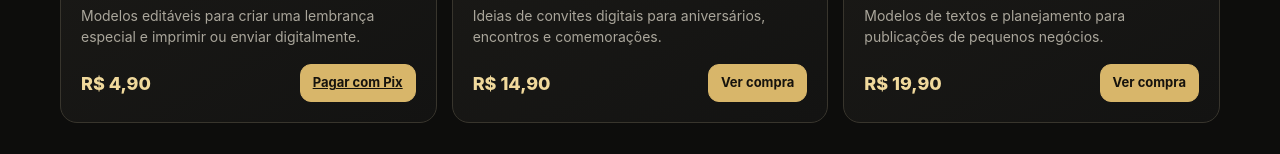
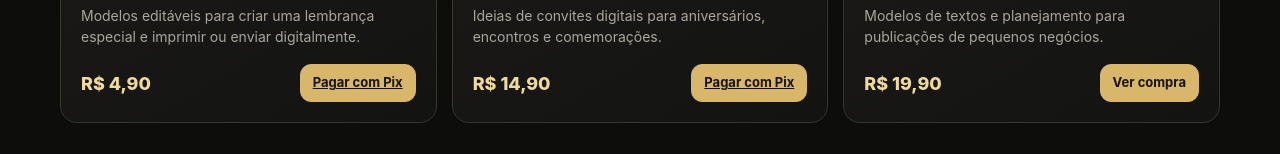
Before and after one commit to josianenaiara72-collab/luna-estudio, a plain HTML site: page index.html in a window 1280 px wide. Shown: the part 1574-1728 px from the top of the page. Drawn offline with Linux system fonts and the light colour scheme.

Commit message:
Update index.html

```diff
--- a/index.html
+++ b/index.html
@@ -86,7 +86,7 @@ footer{border-top:1px solid var(--line);padding:28px 0 40px;color:var(--muted);f
     <div class="section-head"><div><div class="eyebrow">Loja digital</div><h2>Produtos para explorar</h2></div><p>Produtos demonstrativos para a futura loja. Os botões de compra abaixo são simulações, não processam pagamentos.</p></div>
     <div class="grid">
       <article class="card"><div class="iconbox">♡</div><span class="pill">PRESENTES</span><h3>Kit Cartas de Amor</h3><p>Modelos editáveis para criar uma lembrança especial e imprimir ou enviar digitalmente.</p><div class="foot"><span class="price">R$ 4,90</span><a class="btn small" href="https://mpago.la/2BNSW2e" target="_blank" rel="noopener">Pagar com Pix</a></div></article>
-      <article class="card"><div class="iconbox">✧</div><span class="pill">EVENTOS</span><h3>Pack de Convites</h3><p>Ideias de convites digitais para aniversários, encontros e comemorações.</p><div class="foot"><span class="price">R$ 14,90</span><button class="btn small" onclick="demoBuy('Pack de Convites','R$ 14,90')">Ver compra</button></div></article>
+      <article class="card"><div class="iconbox">✧</div><span class="pill">EVENTOS</span><h3>Pack de Convites</h3><p>Ideias de convites digitais para aniversários, encontros e comemorações.</p><div class="foot"><span class="price">R$ 14,90</span><a class="btn small" href="https://mpago.li/12et9oi" target="_blank" rel="noopener">Pagar com Pix</a></div></article>
       <article class="card"><div class="iconbox">▧</div><span class="pill">NEGÓCIOS</span><h3>Kit Conteúdo para Loja</h3><p>Modelos de textos e planejamento para publicações de pequenos negócios.</p><div class="foot"><span class="price">R$ 19,90</span><button class="btn small" onclick="demoBuy('Kit Conteúdo para Loja','R$ 19,90')">Ver compra</button></div></article>
     </div>
   </section>
```
